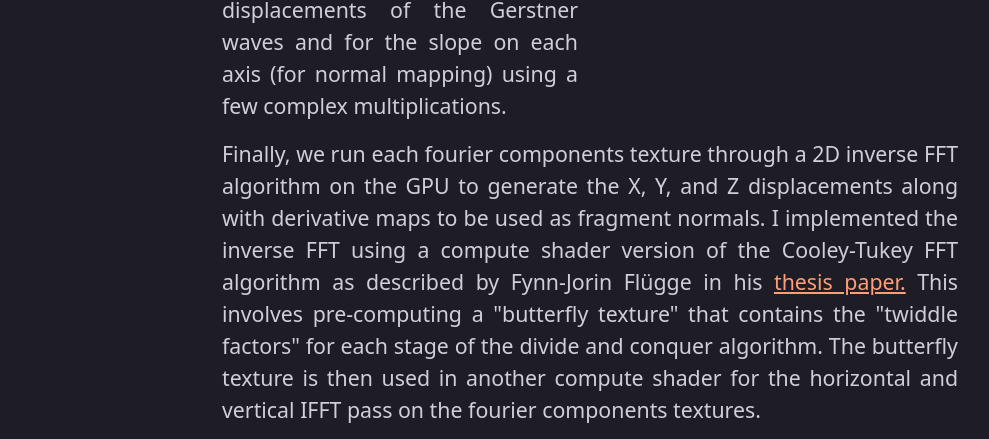
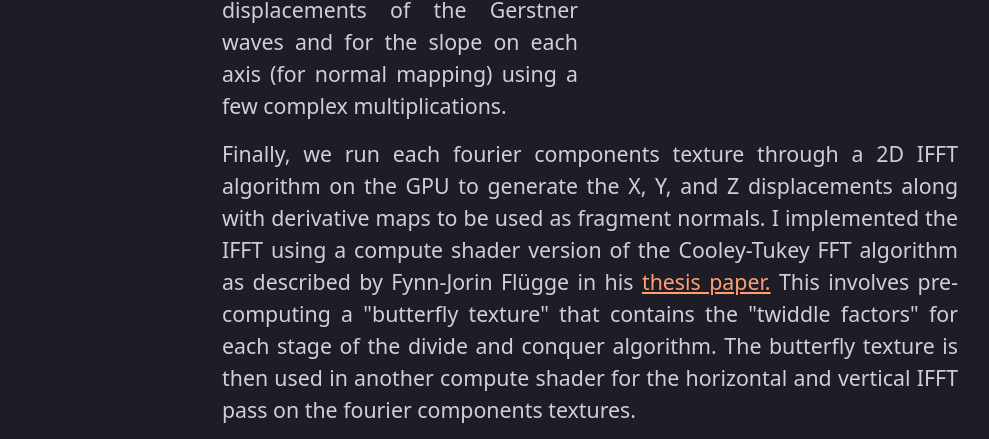
Before and after one commit to FeveredCarrot/CarrotPortfolio, a website: page oceanwaves.html in a window 1280 px wide. Shown: the part 2488-2927 px from the top of the page, without its empty margins (50-1039 px from the left). Drawn offline with nearby package versions, Linux system fonts and the light colour scheme.

Commit message:
correct IFFT acronym

```diff
--- a/oceanwaves.html
+++ b/oceanwaves.html
@@ -143,15 +143,14 @@
         <div class="row">
             <div class="col"></div>
             <div class="blog-center-col">
-                <p class="blog-text">Finally, we run each fourier components texture through a 2D inverse FFT
+                <p class="blog-text">Finally, we run each fourier components texture through a 2D IFFT
                     algorithm on the GPU to generate the X, Y, and Z displacements along with derivative maps to be used
-                    as fragment normals. I implemented the inverse FFT using a compute shader version of the
+                    as fragment normals. I implemented the IFFT using a compute shader version of the
                     Cooley-Tukey FFT algorithm as described by Fynn-Jorin Flügge in his <a
                             href="https://doi.org/10.15480/882.1436">thesis paper.</a> This involves
                     pre-computing a "butterfly texture" that contains the "twiddle factors" for each stage of the divide
                     and conquer algorithm. The butterfly texture is then used in another compute shader for the
-                    horizontal
-                    and vertical IFFT pass on the fourier components textures.
+                    horizontal and vertical IFFT pass on the fourier components textures.
                 </p>
             </div>
             <div class="col"></div>
--- a/scss/custom.scss
+++ b/scss/custom.scss
@@ -49,7 +49,7 @@ $primary-text-emphasis-dark: lighten($primary, 35%);
 }
 
 .title {
-  //margin-top: 1rem;
+  //font-variant: all-petite-caps;
 }
 
 @include color-mode(dark) {
```
Also changed, not shown: css/custom.css.
